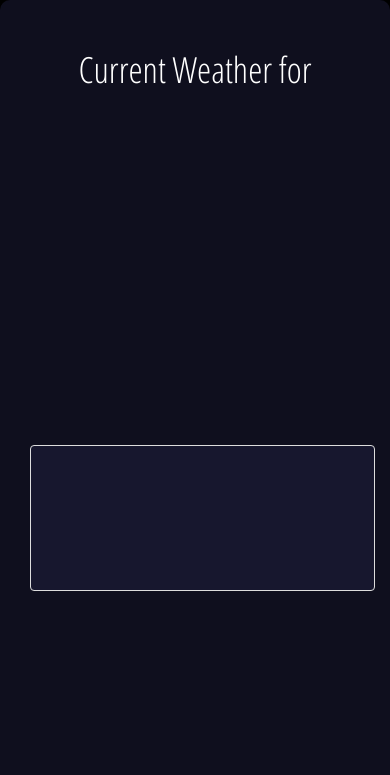
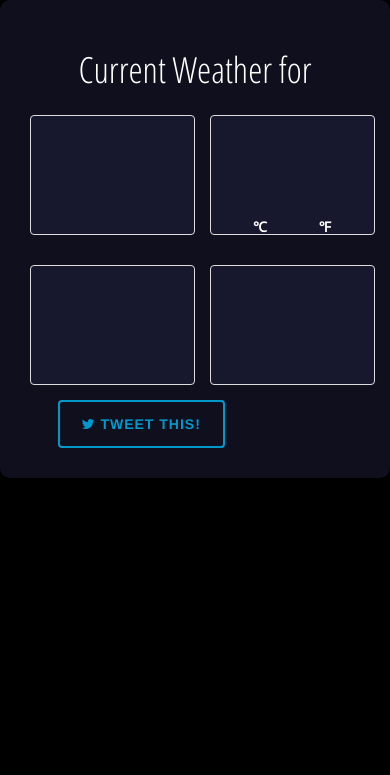
Before and after one commit to LibanTheDev/WeatherApp, a plain HTML site: page index.html in a window 390 px wide. Shown: the top 775 px of the page. Drawn offline with nearby package versions, Linux system fonts and the light colour scheme; some icons are missing.

Commit message:
mobile optimization

```diff
--- a/index.html
+++ b/index.html
@@ -34,7 +34,7 @@
                 <div class="row">
 
 
-                    <div class="col-md-3 "> <!--Div for first thumbnail -->
+                    <div class="col-md-3 col-sm-4 col-xs-6 "> <!--Div for first thumbnail -->
                             <div class="dummy"></div>
                         <p class="thumbnail">
 
@@ -47,7 +47,7 @@
                         </div> <!--End of div for first thumbnail -->
 
 
-                          <div class="col-md-3 "> <!--Div for second thumbnail -->
+                          <div class="col-md-3 col-sm-4 col-xs-6 "> <!--Div for second thumbnail -->
                             <div class="dummy"></div>
                         <p class="thumbnail">
 
@@ -68,7 +68,7 @@
                         </div> <!--End of div for second thumbnail -->
 
 
-                          <div class="col-md-3 "> <!--Div for third thumbnail -->
+                          <div class="col-md-3 col-sm-4 col-xs-6 "> <!--Div for third thumbnail -->
                                 <div class="dummy"></div>
                         <p class="thumbnail">
 
@@ -80,7 +80,7 @@
 
                         </div> <!--End of div for third thumbnail -->
 
-                          <div class="col-md-3 "> <!--Div for fourth thumbnail -->
+                          <div class="col-md-3 col-sm-4 col-xs-6 "> <!--Div for fourth thumbnail -->
                             <div class="dummy"></div>
                         <p class="thumbnail">
 
--- a/main.js
+++ b/main.js
@@ -124,7 +124,7 @@ function loadBG(data){
       default:
         break;
     }
-    if (weatherid === 800) {
+    if (weatherid === 800) {nn
       image = background["sunny"];
     }
     if (weatherid >= 801 && weatherid <= 805) {
```
